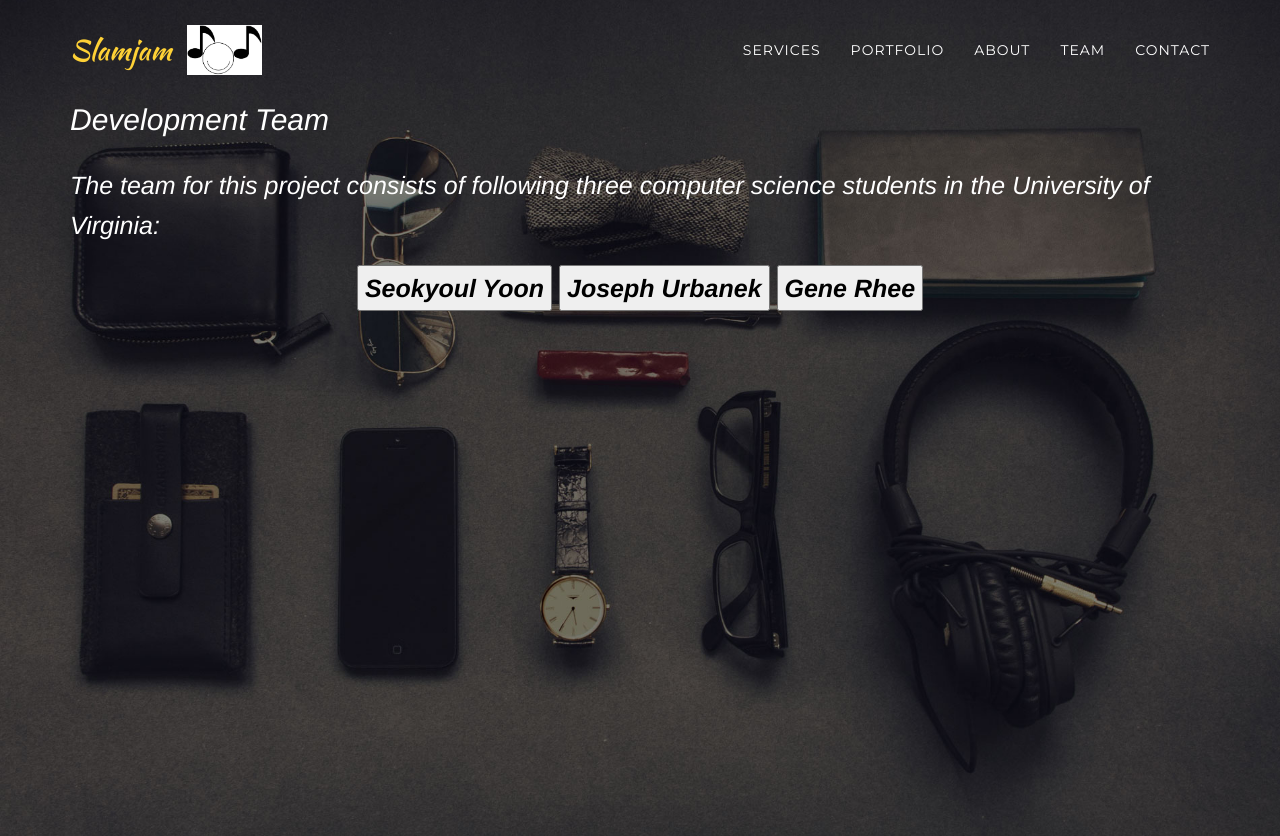
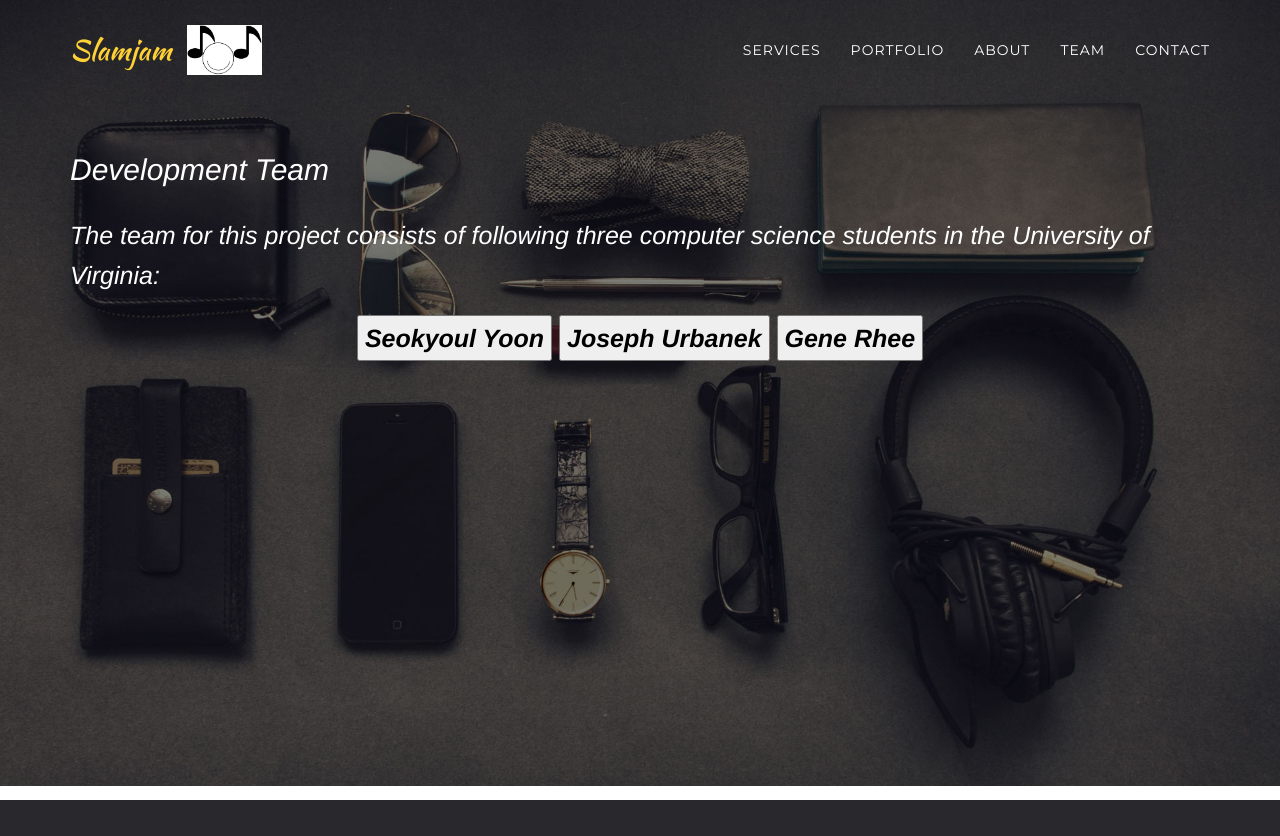
Before and after one commit to gkr6sy/slamjam, a Django app: page /about/ in a window 1280 px wide. After the commit the page ends 800 px from the top, so only its background shows below. Run offline with Django 3.2, Linux system fonts and the light colour scheme; some libraries are stand-ins or nearby versions; some web fonts are replaced.

Commit message:
Logo Fixed

```diff
--- a/slamjam/slam/static/slam/css/agency.css
+++ b/slamjam/slam/static/slam/css/agency.css
@@ -319,8 +319,8 @@ header .intro-text .intro-heading {
         line-height: 75px;
     }
     header .about {
-        padding-top: 100px;
-        padding-bottom: 500px;
+        padding-top: 150px;
+        padding-bottom: 400px;
     }
     header .about .about-title {
         margin-bottom: 25px;
--- a/slamjam/slam/templates/slam/about.html
+++ b/slamjam/slam/templates/slam/about.html
@@ -2,11 +2,11 @@
 <html lang="en">
 
 <head>
-	{% load staticfiles %}
+    {% load staticfiles %}
 
-	<link rel="stylesheet" type="text/css" href="{% static 'slam/css/agency.css' %}" />
-	<link rel="stylesheet" type="text/css" href="{% static 'slam/css/bootstrap.css' %}" />
-	<link rel="stylesheet" type="text/clss" href="{% static 'slam/css/bootstrap.min.css' %}" />
+    <link rel="stylesheet" type="text/css" href="{% static 'slam/css/agency.css' %}" />
+    <link rel="stylesheet" type="text/css" href="{% static 'slam/css/bootstrap.css' %}" />
+    <link rel="stylesheet" type="text/css" href="{% static 'slam/css/bootstrap.min.css' %}" />
 
     <meta charset="utf-8">
     <meta http-equiv="X-UA-Compatible" content="IE=edge">
@@ -14,7 +14,7 @@
     <meta name="description" content="">
     <meta name="author" content="">
 
-    <title>Slamjam</title>
+    <title>About</title>
 
     <!-- Bootstrap Core CSS -->
     <link href="css/bootstrap.min.css" rel="stylesheet">
@@ -62,8 +62,8 @@
                     <span class="icon-bar"></span>
                     <span class="icon-bar"></span>
                 </button>
-                <a class="navbar-brand page-scroll" href="#page-top">Slamjam</a>
-                <img src="static/slam/img/slamjamlogo.png" style="width:75px;height:50px">
+                <a class="navbar-brand page-scroll" href="http://localhost:8000/">Slamjam</a>
+                <img src="/static/slam/img/slamjamlogo.png" alt="Mountain View" style="width:75px;height:50px">
             </div>
 
             <!-- Collect the nav links, forms, and other content for toggling -->
--- a/slamjam/slam/templates/slam/index.html
+++ b/slamjam/slam/templates/slam/index.html
@@ -51,8 +51,8 @@
                     <span class="icon-bar"></span>
                     <span class="icon-bar"></span>
                 </button>
-                <a class="navbar-brand page-scroll" href="#page-top">Slamjam</a>
-                <img src="static/slam/img/slamjamlogo.png" alt="Mountain View" style="width:75px;height:50px">
+                <a class="navbar-brand page-scroll" href="http://localhost:8000/">Slamjam</a>
+                <img src="/static/slam/img/slamjamlogo.png" alt="Mountain View" style="width:75px;height:50px">
             </div>
 
             <!-- Collect the nav links, forms, and other content for toggling -->
```
Also changed, not shown: slamjam/db.sqlite3.
